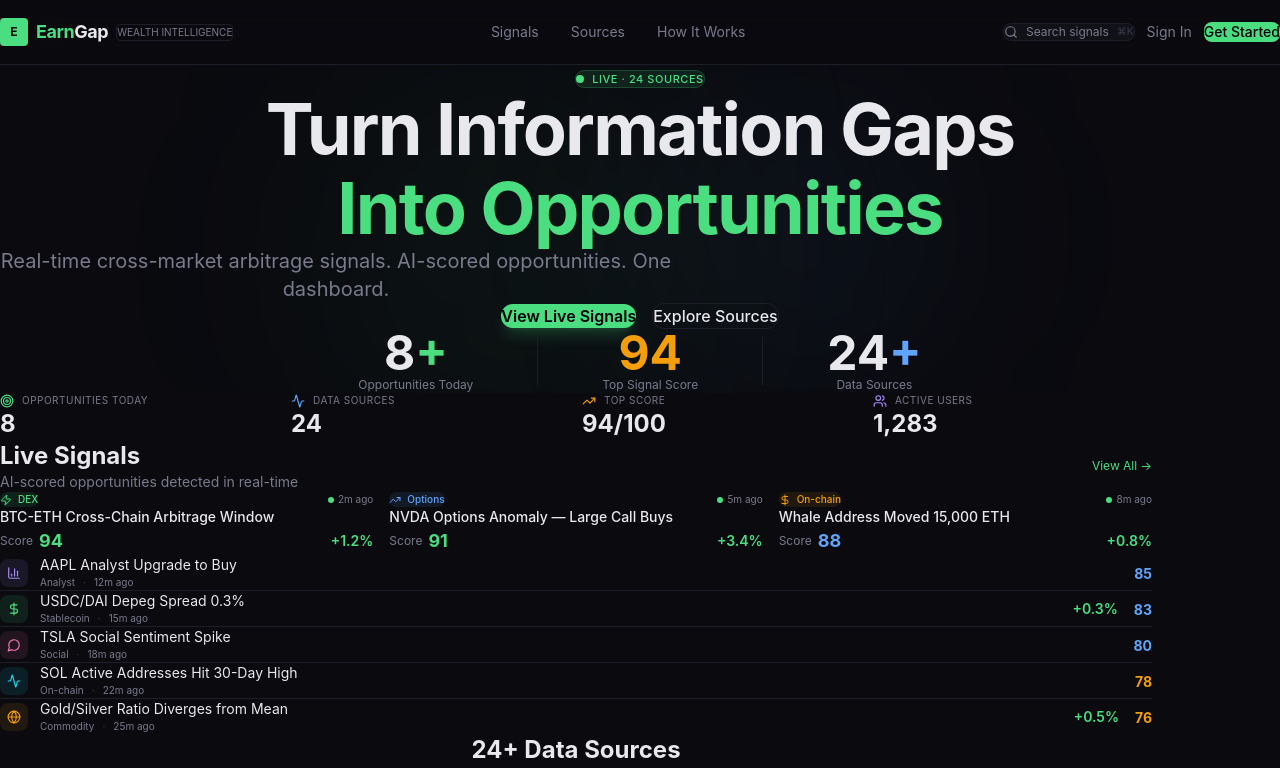
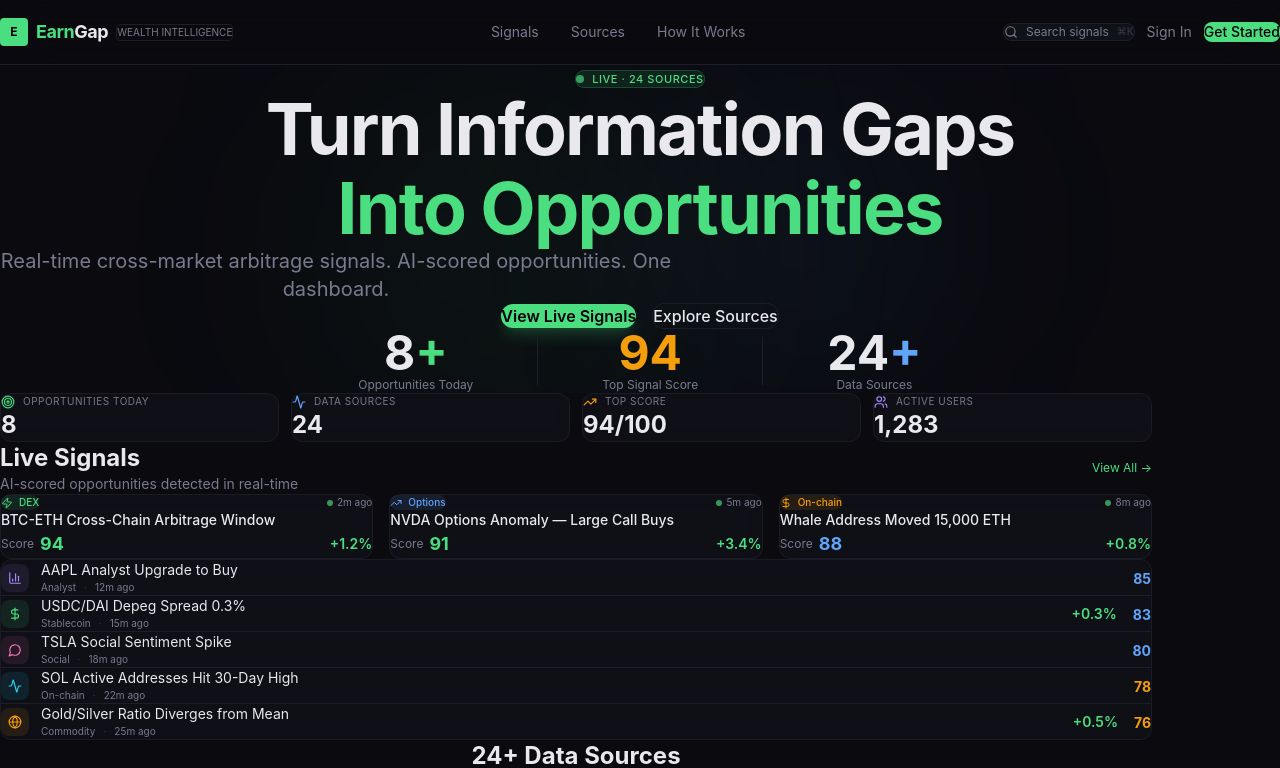
Before and after one commit to Aizhuangwei/earngap-frontend, a Next.js app: page / in a window 1280 px wide. Shown: the top 768 px of the page. Built offline with nearby package versions, Linux system fonts and the light colour scheme.

Commit message:
fix:add-card-glass-animations-to-global-css

```diff
--- a/src/app/globals.css
+++ b/src/app/globals.css
@@ -22,3 +22,27 @@ body {
   color: var(--text);
   -webkit-font-smoothing: antialiased;
 }
+
+/* Card glass effect for homepage components */
+.card-glass {
+  background: rgba(17, 17, 24, 0.8);
+  border: 1px solid rgba(30, 30, 42, 0.8);
+  backdrop-filter: blur(8px);
+}
+
+/* Animations */
+@keyframes fade-in {
+  from { opacity: 0; transform: translateY(8px); }
+  to { opacity: 1; transform: translateY(0); }
+}
+@keyframes slide-up {
+  from { opacity: 0; transform: translateY(20px); }
+  to { opacity: 1; transform: translateY(0); }
+}
+@keyframes pulse-glow {
+  0%, 100% { opacity: 1; }
+  50% { opacity: 0.4; }
+}
+.animate-fade-in { animation: fade-in 0.5s ease-out forwards; }
+.animate-slide-up { animation: slide-up 0.5s ease-out forwards; }
+.animate-pulse-glow { animation: pulse-glow 1.5s ease-in-out infinite; }
```
